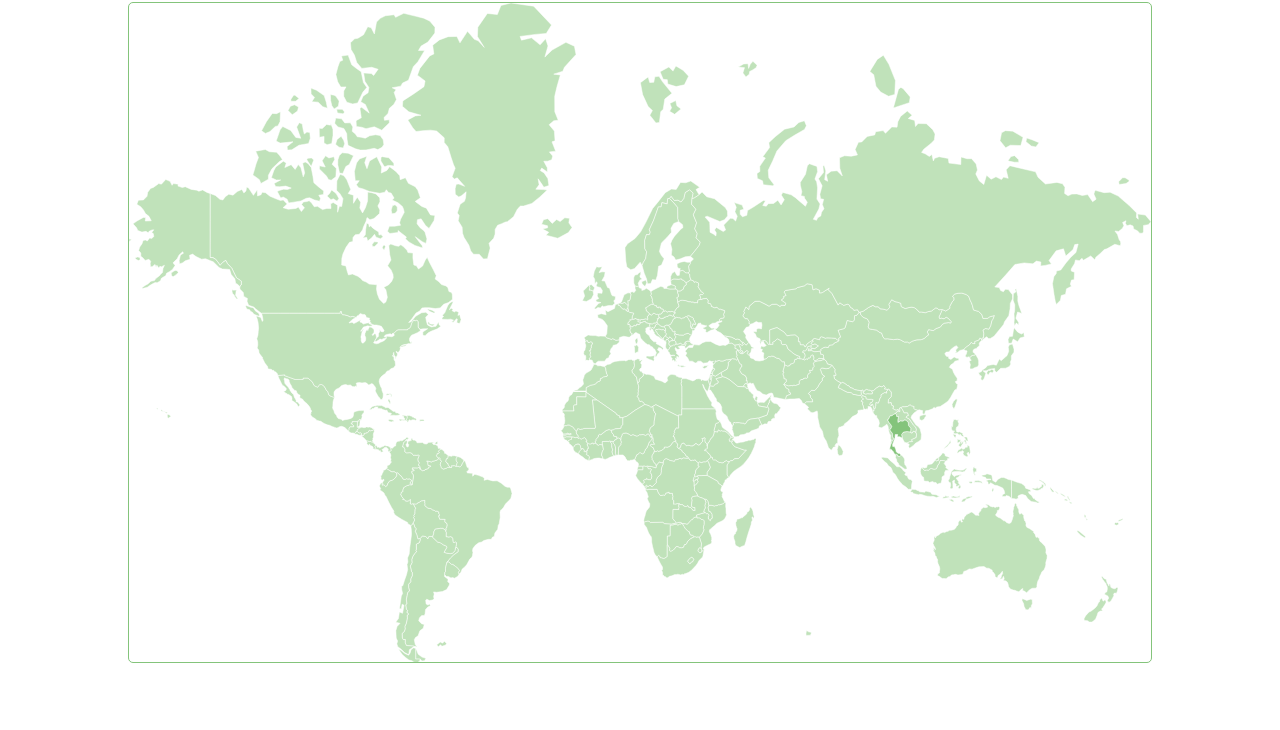
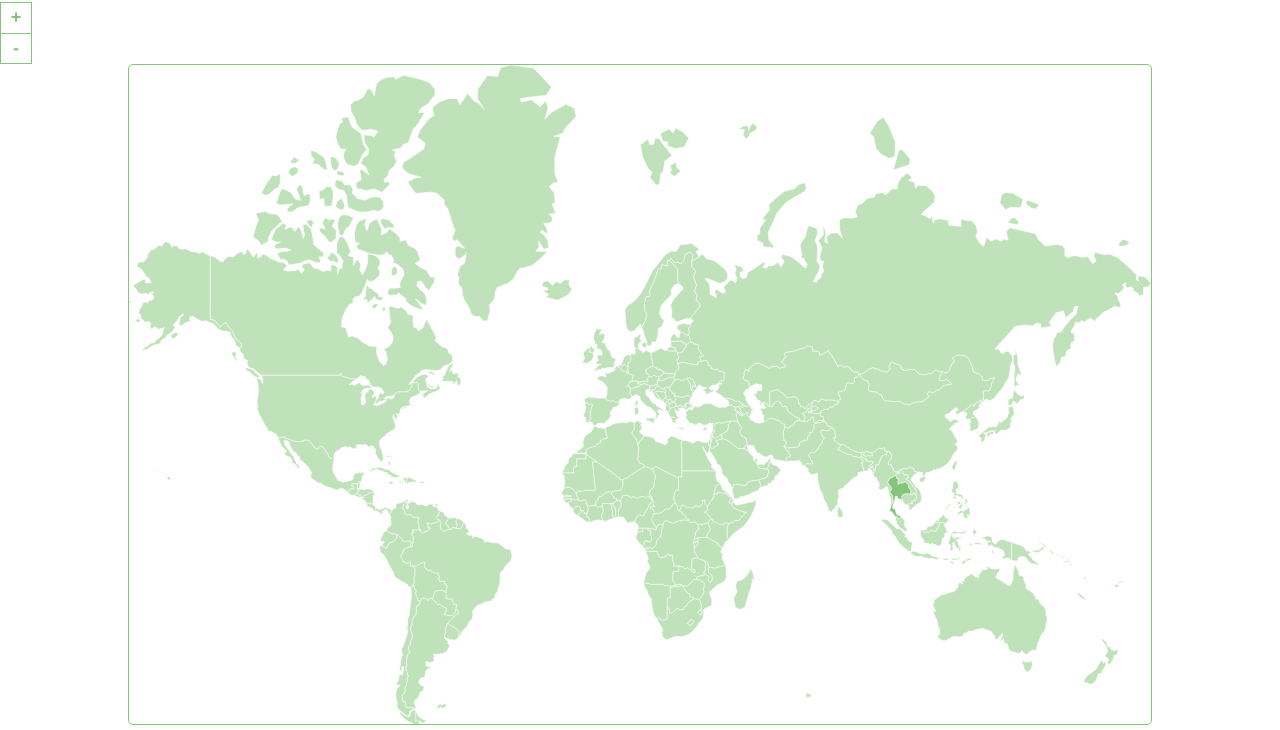
Before and after one commit to dotnetCarpenter/world, a website: page index.html in a window 1280 px wide. Shown: the part 133-863 px from the top of the page. Before the commit the page ends 801 px from the top, so only its background shows below. Drawn offline with nearby package versions, Linux system fonts and the light colour scheme.

Commit message:
first styling of buttons

```diff
--- a/index.html
+++ b/index.html
@@ -44,6 +44,18 @@
   </section>-->
 
   <h1>World map example</h1>
+
+ <!-- <section class="worldmap">-->
+
+   <form class="worldmap-buttons">
+      <div class="worldmap-buttons__button" onclick="alert('+')">
+        <span>+</span>
+      </div>
+      <hr class="worldmap-buttons__seperator">
+      <div class="worldmap-buttons__button" onclick="alert('-')">
+        <span>-</span>
+      </div>
+    </form>
 
     <!-- (c) ammap.com | SVG map of World - Low -->
     <!--preserveaspectratio="xMinYMin meet" -->
@@ -581,5 +593,7 @@
       </g>
     </svg>
 
+  <!--</section>-->
+
 </body>
 </html>
--- a/js/app.js
+++ b/js/app.js
@@ -1,15 +1,16 @@
 "use strict"
 
-!(function(doc) {
+!(function(doc, win) {
   var world = SVG("worldmap")
 
   main()
 
   function main() {
+    // initiate
     world.panZoom({ zoomFactor: 0.4 })
-
     var ORIG_ZOOM = world.zoom()
 
+    // event handlers
     world.on('panStart', function() {
       world.addClass('worldmap_dragging')
     })
@@ -29,16 +30,34 @@
     })
 
     world.on('click', function(ev) {
+      var target = SVG.adopt(ev.target)
       var className = 'worldmap__country_has-data-selected'
+
+      if(!target.hasClass('worldmap__country')) return
+
       this.select('path').removeClass(className)
-      SVG.adopt(ev.target).addClass(className)
+      target.addClass(className)
     })
 
-    /*function updateZoomLevel() {
-      zoomLevel = world.zoom()
-    }*/
+   // create buttons
+  //  var zoomIn = drawButton(world)
+   //var zoomOut = zoomIn.clone()
+  }
 
-  }
+  // function drawButton(world) {
+  //   var bg = world.group()
+  //   var button = bg.rect()
+  //   var line = bg.line(0, "50%", button.width(), "50%")
+  //   line.fill({
+  //     width: 1, color: '#84c47b'
+  //   })
+  //   //line.addTo(button)
+
+  //   bg.addClass('worldmap__button')
+
+
+  //   return button
+  // }
 
 
   function debounce(func, wait, immediate) {
@@ -56,4 +75,4 @@
     }
   }
 
-}(document))
+}(document, window))
--- a/run/css/svg.css
+++ b/run/css/svg.css
@@ -90,3 +90,40 @@
 .worldmap__country_has-data:active, .worldmap__country_has-data-selected {
 	fill: #29AAE2;
 }
+
+.worldmap-buttons {
+	display: block;
+	width: 32px;
+	height: 62px;
+
+	background-color: #fff;
+	border: 1px solid #84c47b;
+}
+
+.worldmap-buttons__seperator {
+	height: 1px;
+	margin: 0;
+
+	border: none;
+	background-color: #84c47b;
+}
+
+.worldmap-buttons__button {
+	position: relative;
+	height: 30px;
+	width: 30px;
+
+	color: #84c47b;
+	font-size: large;
+	font-weight: bold;
+
+	cursor: pointer;
+}
+
+.worldmap-buttons__button span {
+	position: absolute;
+	top: 50%;
+	left: 50%;
+
+	transform: translate(-50%, -50%);
+}
```
Lines whose indentation alone changed are shown as unchanged.
